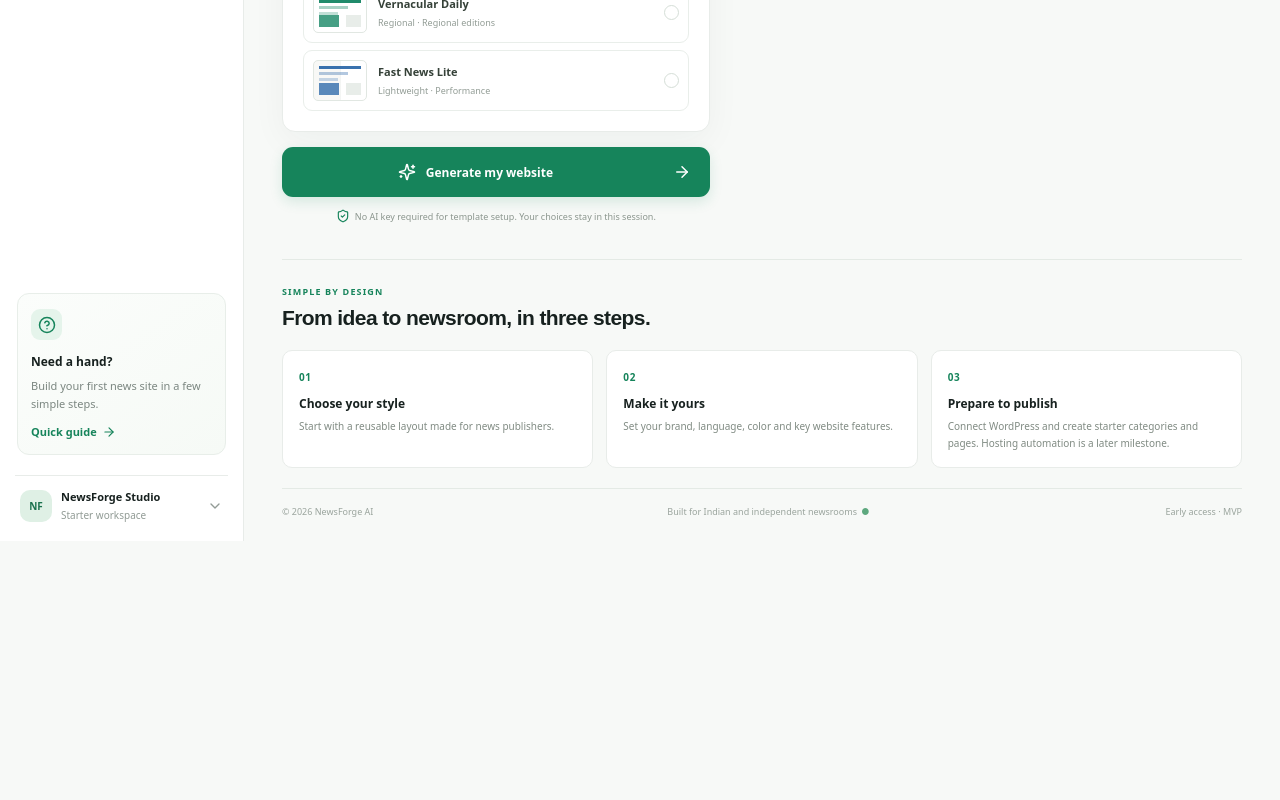
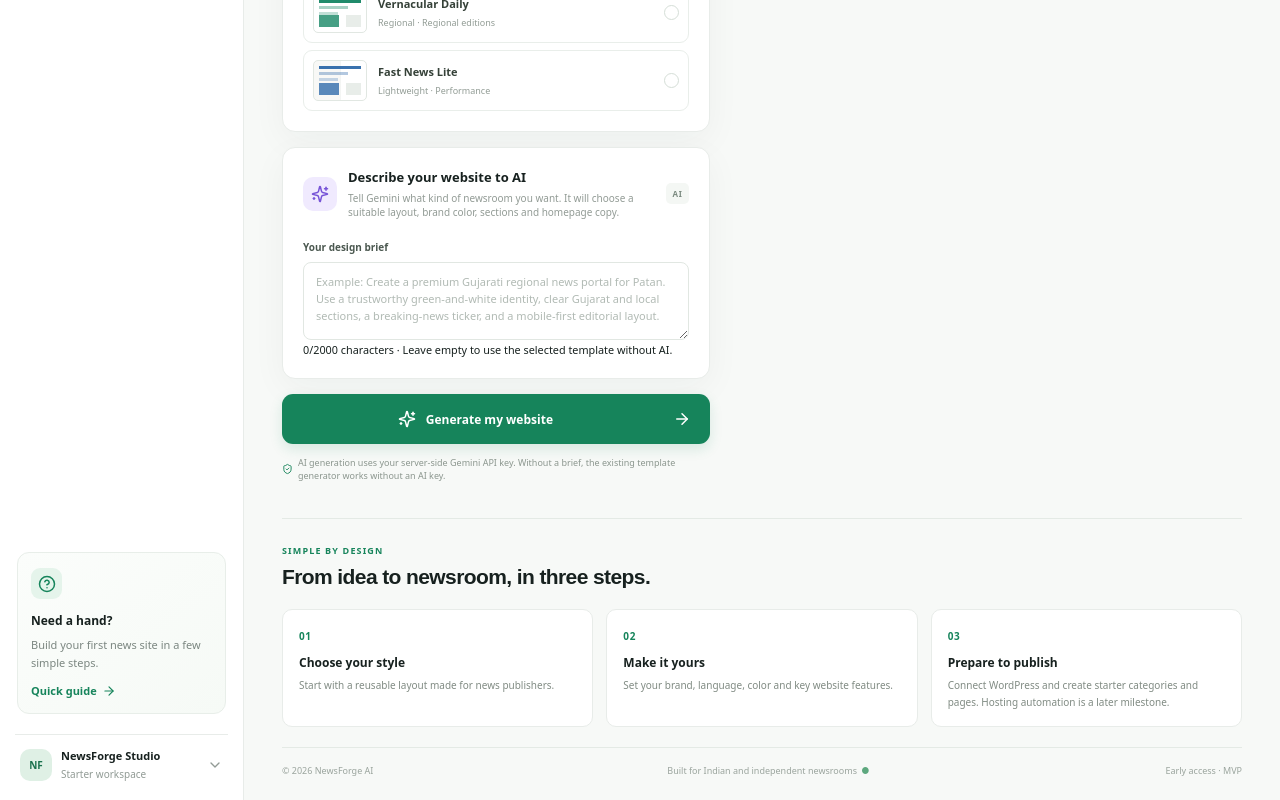
Before and after one commit to ShauryaJoshi1122/newsforge-ai, a Next.js app: page /studio in a window 1280 px wide. Shown: the part 1980-2780 px from the top of the page. Before the commit the page ends 2521 px from the top, so only its background shows below. Built offline with nearby package versions, Linux system fonts and the light colour scheme.

Commit message:
Connect Studio design brief to Gemini generation

```diff
--- a/app/studio/page.tsx
+++ b/app/studio/page.tsx
@@ -43,10 +43,12 @@ export default function Home() {
   async function generate() {
     setGenerating(true); setError(""); setNotice("");
     try {
-      const response = await fetch("/api/generate",{method:"POST",headers:{"Content-Type":"application/json"},body:JSON.stringify({siteName,language,templateId,primaryColor,features:enabled,categories,homepage:{headline:heroHeadline,description:heroDescription,tickerText}})});
+      const response = await fetch("/api/generate",{method:"POST",headers:{"Content-Type":"application/json"},body:JSON.stringify({siteName,language,templateId,primaryColor,features:enabled,categories,homepage:{headline:heroHeadline,description:heroDescription,tickerText},...(aiPrompt.trim()?{prompt:aiPrompt.trim()}: {})})});
       const data = await response.json().catch(() => ({}));
       if (!response.ok) throw new Error(data.error || "Could not generate configuration.");
-      setConfig(data.config); setNotice("Your website configuration is ready. Preview it, then export the setup file.");
+      const next = data.config as Config;
+      setConfig(next); setTemplateId(next.templateId); setPrimaryColor(next.branding.primaryColor); setEnabled(next.features); setCategories(next.categories); setHeroHeadline(next.homepage.headline); setHeroDescription(next.homepage.description); setTickerText(next.homepage.tickerText);
+      setNotice(data.mode === "ai" ? "AI design generated with Gemini. Review the preview and refine it before publishing." : "Your website configuration is ready. Preview it, then export the setup file.");
     } catch(e) { setError(e instanceof Error ? e.message : "Something went wrong."); }
     finally { setGenerating(false); }
   }
@@ -154,8 +156,9 @@ export default function Home() {
               <div className="panel-heading"><div className="panel-icon orange"><LayoutTemplate size={18}/></div><div><h2>Choose a news layout</h2><p>Nine starting layouts for regional, TV, newspaper and lightweight news publishers.</p></div></div>
               <label className="template-search"><Search size={16}/><input aria-label="Search news layouts" value={templateQuery} onChange={e=>setTemplateQuery(e.target.value)} placeholder="Search layouts, e.g. regional or magazine"/>{templateQuery&&<button type="button" aria-label="Clear template search" onClick={()=>setTemplateQuery("")}>Clear</button>}</label><div className="template-results-count">{visibleTemplates.length} of {templates.length} layouts</div><div className="template-list">{visibleTemplates.map(t=><button key={t.id} className={"template-option "+(templateId===t.id?"selected":"")} onClick={()=>{setTemplateId(t.id);if(primaryColor===selected.accent)setPrimaryColor(t.accent)}}><span className={"template-mini "+t.style} style={{"--accent":t.accent} as React.CSSProperties}><i/><i/><i/><b/><em/></span><span className="template-copy"><b>{t.name}</b><small>{t.category} · {t.tags[0]}</small></span><span className="radio-mark">{templateId===t.id&&<span/>}</span></button>)}{visibleTemplates.length===0&&<div className="template-empty">No layouts match “{templateQuery}”. Try “regional”, “business” or “magazine”.</div>}</div>
             </section>
-            <button className="generate-button" onClick={generate} disabled={generating||!siteName.trim()}>{generating?<LoaderCircle className="spin" size={18}/>:<Sparkles size={18}/>} {generating?"Generating configuration…":"Generate my website"} <ArrowRight size={18}/></button>
-            <p className="secure-note"><ShieldCheck size={14}/> No AI key required for template setup. Your choices stay in this session.</p>
+            <section className="panel ai-brief-panel" aria-labelledby="ai-brief-title"><div className="panel-heading"><div className="panel-icon purple"><Sparkles size={18}/></div><div><h2 id="ai-brief-title">Describe your website to AI</h2><p>Tell Gemini what kind of newsroom you want. It will choose a suitable layout, brand color, sections and homepage copy.</p></div><span className="optional">AI</span></div><label className="field-label" htmlFor="ai-brief">Your design brief</label><textarea id="ai-brief" className="text-input content-textarea" maxLength={2000} value={aiPrompt} onChange={e=>setAiPrompt(e.target.value)} placeholder="Example: Create a premium Gujarati regional news portal for Patan. Use a trustworthy green-and-white identity, clear Gujarat and local sections, a breaking-news ticker, and a mobile-first editorial layout."/><small>{aiPrompt.length}/2000 characters · Leave empty to use the selected template without AI.</small></section>
+            <button className="generate-button" onClick={generate} disabled={generating||!siteName.trim()}>{generating?<LoaderCircle className="spin" size={18}/>:<Sparkles size={18}/>} {generating?(aiPrompt.trim()?"Generating AI design…":"Generating configuration…"):(aiPrompt.trim()?"Generate with AI":"Generate my website")} <ArrowRight size={18}/></button>
+            <p className="secure-note"><ShieldCheck size={14}/> AI generation uses your server-side Gemini API key. Without a brief, the existing template generator works without an AI key.</p>
             {error&&<div className="notice error">{error}</div>}{notice&&<div className="notice success"><Check size={16}/>{notice}</div>}
           </div>
           <div className="preview-column" id="live-preview">
```
